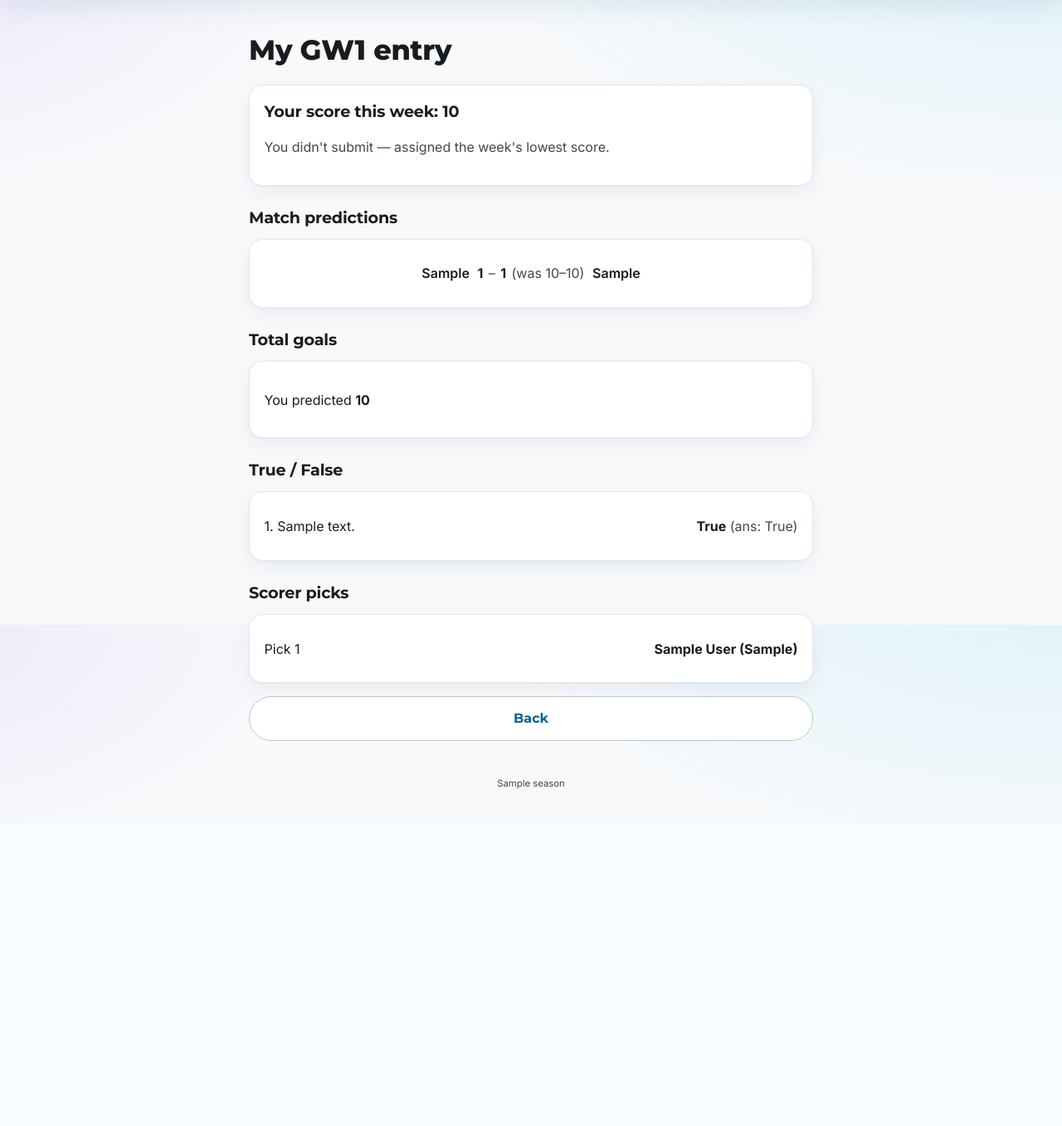
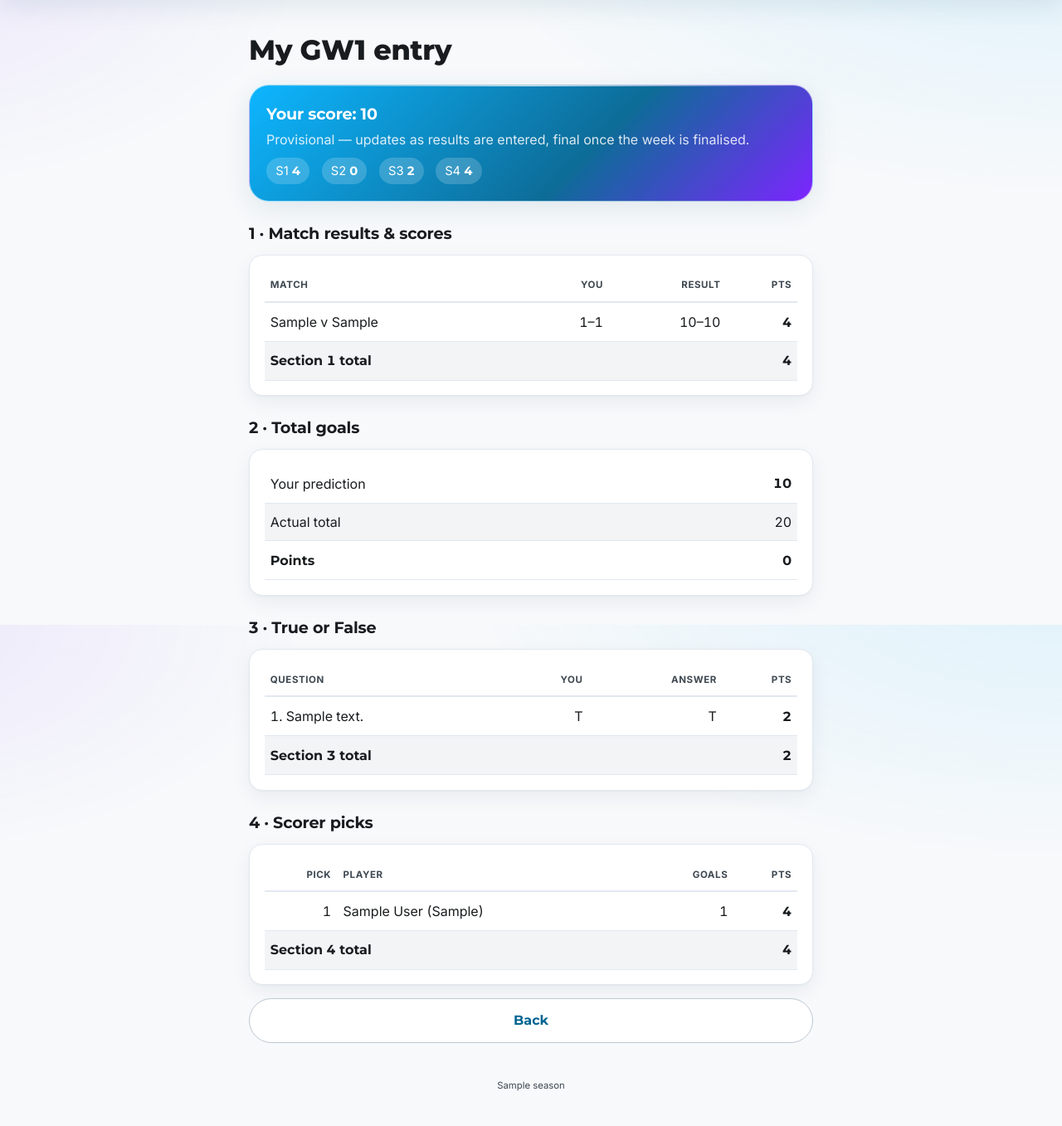
Before and after one commit to pageforgeuk-a11y/tipster2026, a Django app: page /week/1/my-entry/ in a window 1280 px wide. Shown: the part 47-1404 px from the top of the page at 83% size. Before the commit the page ends 998 px from the top, so only its background shows below. Run offline with Django 5.2, Linux system fonts and the light colour scheme; a user stored in the database is signed in; tables that the repository leaves empty hold one stand-in row (values such as "Sample post").

Commit message:
Show per-item points breakdown on the own-entry view
Add services.entry_breakdown and rebuild my_entry.html to show points per
fixture, total-goals prediction vs actual (with a 'needs all results' note),
each T/F answer vs correct with the all-correct bonus surfaced, and goals+points
per scorer pick. Provisional before finalise. Fix hero section chips being
white-on-white.

Co-Authored-By: Claude Opus 4.8 (1M context) <noreply@anthropic.com>

```diff
--- a/competition/services.py
+++ b/competition/services.py
@@ -66,6 +66,98 @@ def score_entry(
     s4 = scoring.score_resolved_picks(resolved)
 
     return scoring.SectionScores(s1=s1, s2=s2, s3=s3, s4=s4)
+
+
+def entry_breakdown(entry: Entry, game_week: GameWeek) -> dict:
+    """Per-item points breakdown for the own-entry view.
+
+    Uses the same pure scoring functions as score_entry, so the figures match
+    the cached WeeklyScore, but laid out item-by-item for display.
+    """
+    fixtures = list(game_week.fixtures.all())
+    questions = list(game_week.questions.all())
+    goals_by_player_id, goals_by_name = _goals_for_week(game_week)
+
+    # Section 1 — per fixture.
+    preds = {mp.fixture_id: mp for mp in entry.match_predictions.all()}
+    s1_rows, s1 = [], 0
+    for f in fixtures:
+        mp = preds.get(f.id)
+        ph = mp.pred_home if mp else None
+        pa = mp.pred_away if mp else None
+        pts = scoring.score_fixture(ph, pa, f.actual_home_score, f.actual_away_score)
+        s1 += pts
+        s1_rows.append(
+            {
+                "fixture": f,
+                "pred_home": ph,
+                "pred_away": pa,
+                "has_result": f.has_result,
+                "points": pts,
+            }
+        )
+
+    # Section 2 — total goals.
+    tgp = getattr(entry, "total_goals_prediction", None)
+    predicted_total = tgp.predicted_total if tgp else None
+    results_complete = bool(fixtures) and all(f.has_result for f in fixtures)
+    actual_total = sum(
+        (f.actual_home_score or 0) + (f.actual_away_score or 0)
+        for f in fixtures
+        if f.has_result
+    )
+    s2 = scoring.score_section2(predicted_total, actual_total) if results_complete else 0
+    s2_info = {
+        "predicted": predicted_total,
+        "actual": actual_total if results_complete else None,
+        "points": s2,
+        "results_complete": results_complete,
+    }
+
+    # Section 3 — True/False, with the all-correct bonus surfaced.
+    answers = {a.question_id: a.answer for a in entry.tf_answers.all()}
+    q_rows, s3, correct_count, gradable = [], 0, 0, 0
+    for q in questions:
+        a = answers.get(q.id)
+        graded = q.correct_answer is not None
+        pts = 0
+        if graded:
+            gradable += 1
+            if a is not None and a == q.correct_answer:
+                pts = 2
+                correct_count += 1
+        s3 += pts
+        q_rows.append(
+            {"question": q, "answer": a, "correct": q.correct_answer, "points": pts}
+        )
+    bonus = 4 if (len(questions) == 8 and gradable == 8 and correct_count == 8) else 0
+    s3 += bonus
+
+    # Section 4 — scorer picks.
+    sp_rows, s4 = [], 0
+    for pick in entry.scorer_picks.all():
+        if pick.player_id and pick.player_id in goals_by_player_id:
+            goals = goals_by_player_id[pick.player_id]
+        elif pick.player_name:
+            goals = scoring._match_goals(pick.player_name, goals_by_name)
+        else:
+            goals = 0
+        pts = scoring.position_points(pick.position, goals)
+        s4 += pts
+        sp_rows.append({"pick": pick, "goals": goals, "points": pts})
+
+    return {
+        "s1_rows": s1_rows,
+        "s1": s1,
+        "s2": s2_info,
+        "q_rows": q_rows,
+        "s3": s3,
+        "s3_bonus": bonus,
+        "sp_rows": sp_rows,
+        "s4": s4,
+        "total": s1 + s2 + s3 + s4,
+        "has_any_result": any(f.has_result for f in fixtures),
+    }
 
 
 def _goals_for_week(game_week: GameWeek):
--- a/competition/views.py
+++ b/competition/views.py
@@ -204,6 +204,7 @@ def my_entry(request, week_number):
     weekly_score = WeeklyScore.objects.filter(
         participant=participant, game_week=game_week
     ).first()
+    breakdown = services.entry_breakdown(entry_obj, game_week) if entry_obj else None
 
     return render(
         request,
@@ -212,6 +213,7 @@ def my_entry(request, week_number):
             "game_week": game_week,
             "entry": entry_obj,
             "weekly_score": weekly_score,
+            "breakdown": breakdown,
             "participant": participant,
         },
     )
--- a/static/css/app.css
+++ b/static/css/app.css
@@ -155,6 +155,9 @@ h2 { font-size: 1.2rem; font-weight: 700; margin: 1.5rem 0 .7rem; }
 .hero .btn:not(.btn-secondary) { background: #fff; color: var(--primary); box-shadow: 0 6px 20px rgba(0,0,0,.18); }
 .hero .btn:not(.btn-secondary):hover { background: #fff; filter: none; color: var(--primary-dark); }
 .hero-head { display: flex; justify-content: space-between; align-items: flex-start; gap: .5rem; }
+/* Section chips inside the coloured hero: translucent so white text is legible. */
+.hero .section-score span { background: rgba(255, 255, 255, 0.18); color: #fff; }
+.hero .section-score b { color: #fff; }
 
 /* Deadline countdown chip (coral, urgency). */
 .countdown {
--- a/templates/competition/my_entry.html
+++ b/templates/competition/my_entry.html
@@ -3,69 +3,99 @@
 {% block content %}
 <h1>My GW{{ game_week.week_number }} entry</h1>
 
-{% if weekly_score %}
-<div class="card">
-  <h2 style="margin-top:0;">Your score this week: {{ weekly_score.total }}</h2>
-  {% if weekly_score.is_non_entry_default %}
-    <p class="muted">You didn't submit — assigned the week's lowest score.</p>
+{% if not entry %}
+  <div class="card"><p class="muted">You didn't submit an entry for this week.</p></div>
+  <div class="btn-row"><a class="btn btn-secondary" href="{% url 'dashboard' %}">Back</a></div>
 {% else %}
-    <div class="section-score">
-      <span>S1 <b>{{ weekly_score.s1 }}</b></span>
-      <span>S2 <b>{{ weekly_score.s2 }}</b></span>
-      <span>S3 <b>{{ weekly_score.s3 }}</b></span>
-      <span>S4 <b>{{ weekly_score.s4 }}</b></span>
-    </div>
+
+<div class="hero">
+  <div class="hero-head">
+    <div>
+      <h2>Your score: {{ breakdown.total }}</h2>
+      {% if game_week.status != 'finalised' %}
+        <p class="muted" style="margin:.3rem 0 0;">Provisional — updates as results are entered, final once the week is finalised.</p>
       {% endif %}
     </div>
-{% endif %}
-
-{% if not entry %}
-  <div class="card"><p class="muted">You didn't submit an entry for this week.</p></div>
-{% else %}
-  <h2>Match predictions</h2>
-  <div class="card">
-    {% for mp in entry.match_predictions.all %}
-      <div class="fixture">
-        <span class="team home">{{ mp.fixture.home_team }}</span>
-        <span class="score-pair">
-          <b>{{ mp.pred_home|default:"–" }}</b><span class="muted">–</span><b>{{ mp.pred_away|default:"–" }}</b>
-          {% if mp.fixture.has_result %}
-            <span class="muted">(was {{ mp.fixture.actual_home_score }}–{{ mp.fixture.actual_away_score }})</span>
-          {% endif %}
-        </span>
-        <span class="team away">{{ mp.fixture.away_team }}</span>
   </div>
-    {% endfor %}
+  <div class="section-score" style="margin-top:.6rem;">
+    <span style="color:#fff;">S1 <b style="color:#fff;">{{ breakdown.s1 }}</b></span>
+    <span style="color:#fff;">S2 <b style="color:#fff;">{{ breakdown.s2.points }}</b></span>
+    <span style="color:#fff;">S3 <b style="color:#fff;">{{ breakdown.s3 }}</b></span>
+    <span style="color:#fff;">S4 <b style="color:#fff;">{{ breakdown.s4 }}</b></span>
+  </div>
 </div>
 
-  <h2>Total goals</h2>
-  <div class="card"><p>You predicted <b>{{ entry.total_goals_prediction.predicted_total|default:"–" }}</b></p></div>
-
-  <h2>True / False</h2>
+<h2>1 · Match results &amp; scores</h2>
 <div class="card">
-    {% for a in entry.tf_answers.all %}
-      <div class="tf-row">
-        <span>{{ a.question.order }}. {{ a.question.text }}</span>
-        <span>
-          <b>{% if a.answer is True %}True{% elif a.answer is False %}False{% else %}–{% endif %}</b>
-          {% if a.question.correct_answer is not None %}
-            <span class="muted">(ans: {% if a.question.correct_answer %}True{% else %}False{% endif %})</span>
-          {% endif %}
-        </span>
-      </div>
+  <table class="lb">
+    <thead><tr><th>Match</th><th class="num">You</th><th class="num">Result</th><th class="num">Pts</th></tr></thead>
+    <tbody>
+      {% for r in breakdown.s1_rows %}
+        <tr>
+          <td>{{ r.fixture.home_team }} v {{ r.fixture.away_team }}</td>
+          <td class="num">{{ r.pred_home|default:"–" }}–{{ r.pred_away|default:"–" }}</td>
+          <td class="num">{% if r.has_result %}{{ r.fixture.actual_home_score }}–{{ r.fixture.actual_away_score }}{% else %}–{% endif %}</td>
+          <td class="num"><b>{{ r.points }}</b></td>
+        </tr>
       {% endfor %}
+      <tr><td colspan="3"><b>Section 1 total</b></td><td class="num"><b>{{ breakdown.s1 }}</b></td></tr>
+    </tbody>
+  </table>
 </div>
 
-  <h2>Scorer picks</h2>
+<h2>2 · Total goals</h2>
 <div class="card">
-    {% for p in entry.scorer_picks.all %}
-      <div class="tf-row">
-        <span>Pick {{ p.position }}</span>
-        <b>{% if p.player %}{{ p.player.label }}{% else %}{{ p.player_name|default:"–" }}{% endif %}</b>
+  <table class="lb">
+    <tbody>
+      <tr><td>Your prediction</td><td class="num"><b>{{ breakdown.s2.predicted|default:"–" }}</b></td></tr>
+      <tr><td>Actual total</td><td class="num">{% if breakdown.s2.results_complete %}{{ breakdown.s2.actual }}{% else %}<span class="muted">pending</span>{% endif %}</td></tr>
+      <tr><td><b>Points</b></td><td class="num"><b>{{ breakdown.s2.points }}</b></td></tr>
+    </tbody>
+  </table>
+  {% if not breakdown.s2.results_complete %}
+    <p class="muted">Section 2 only scores once <b>every</b> fixture has a result entered.</p>
+  {% endif %}
 </div>
+
+<h2>3 · True or False</h2>
+<div class="card">
+  <table class="lb">
+    <thead><tr><th>Question</th><th class="num">You</th><th class="num">Answer</th><th class="num">Pts</th></tr></thead>
+    <tbody>
+      {% for r in breakdown.q_rows %}
+        <tr>
+          <td>{{ r.question.order }}. {{ r.question.text }}</td>
+          <td class="num">{% if r.answer is True %}T{% elif r.answer is False %}F{% else %}–{% endif %}</td>
+          <td class="num">{% if r.correct is True %}T{% elif r.correct is False %}F{% else %}–{% endif %}</td>
+          <td class="num"><b>{{ r.points }}</b></td>
+        </tr>
       {% endfor %}
+      {% if breakdown.s3_bonus %}
+        <tr><td colspan="3">🎉 All correct bonus</td><td class="num"><b>+{{ breakdown.s3_bonus }}</b></td></tr>
+      {% endif %}
+      <tr><td colspan="3"><b>Section 3 total</b></td><td class="num"><b>{{ breakdown.s3 }}</b></td></tr>
+    </tbody>
+  </table>
 </div>
-{% endif %}
+
+<h2>4 · Scorer picks</h2>
+<div class="card">
+  <table class="lb">
+    <thead><tr><th class="num">Pick</th><th>Player</th><th class="num">Goals</th><th class="num">Pts</th></tr></thead>
+    <tbody>
+      {% for r in breakdown.sp_rows %}
+        <tr>
+          <td class="num">{{ r.pick.position }}</td>
+          <td>{% if r.pick.player %}{{ r.pick.player.label }}{% else %}{{ r.pick.player_name|default:"–" }}{% endif %}</td>
+          <td class="num">{{ r.goals }}</td>
+          <td class="num"><b>{{ r.points }}</b></td>
+        </tr>
+      {% endfor %}
+      <tr><td colspan="3"><b>Section 4 total</b></td><td class="num"><b>{{ breakdown.s4 }}</b></td></tr>
+    </tbody>
+  </table>
+</div>
 
 <div class="btn-row"><a class="btn btn-secondary" href="{% url 'dashboard' %}">Back</a></div>
+{% endif %}
 {% endblock %}
```
Also changed, not shown: competition/tests/test_services.py (+29 -0 lines), 1 other file. Lines whose indentation alone changed are shown as unchanged.
